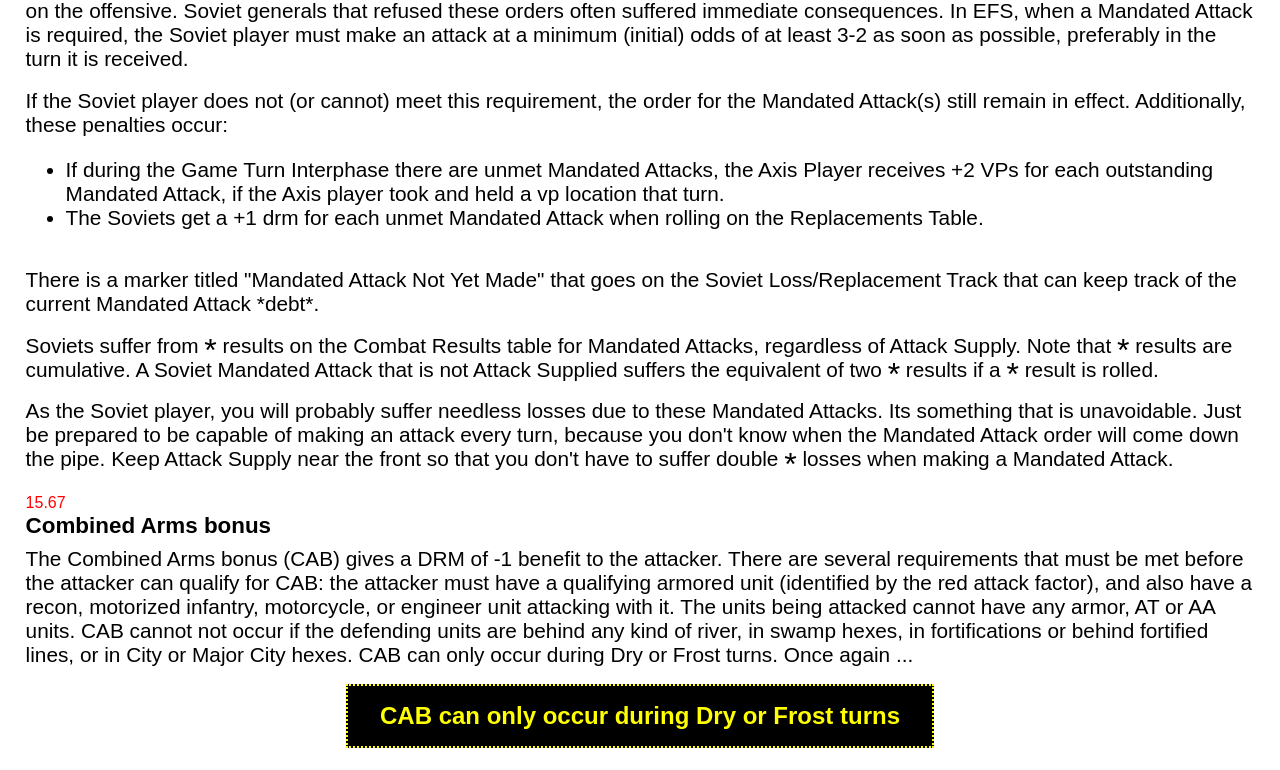
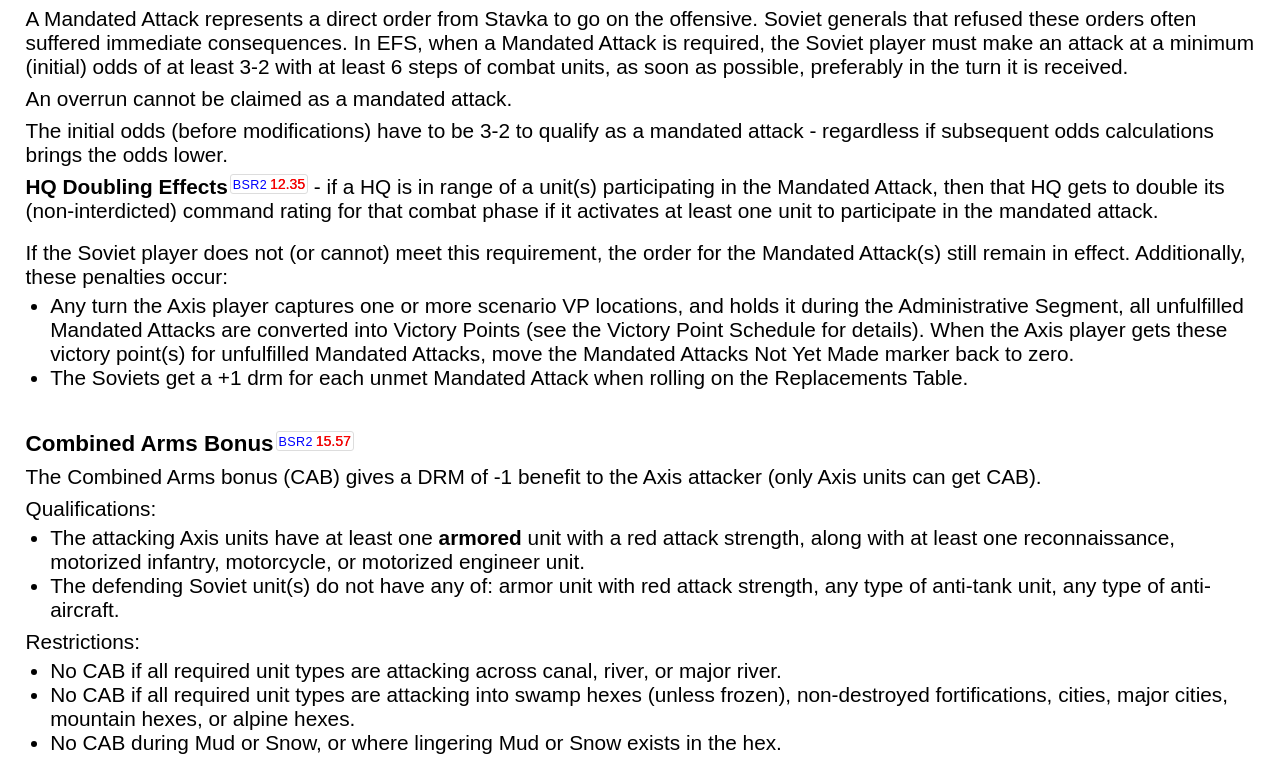
Before and after one commit to cserret/wargalley, a React (Create React App) app: page /efs/combat in a window 1280 px wide. Shown: the part 3150-3920 px from the top of the page. Built offline with nearby package versions, Linux system fonts and the light colour scheme.

Commit message:
updated Mandated Attack and CAB

```diff
--- a/src/Components/Efs/Combat/Combat.js
+++ b/src/Components/Efs/Combat/Combat.js
@@ -1,6 +1,6 @@
 import React from 'react';
 import ScrollToTopOnMount from "../../ScrollToTopOnMount";
-//import BsrLink from "../BsrLink/BsrLink";
+import BsrLink from "../BsrLink/BsrLink";
 import combat from "../../../images/efs/combat/combat.jpg";
 import map_combat1 from "../../../images/efs/combat/map_combat1.jpg";
 import map_combat2 from "../../../images/efs/combat/map_combat2.jpg";
@@ -121,39 +121,72 @@ const Combat = (props) => {
 
                 <div className="spacer2rem" />
                 <div className="subheader-image stalin">
-                    <span>12.4, 15.21</span>
-                    <div>Mandated Attack</div>
+                    <div>Mandated Attack<BsrLink page="29" rule="12.3" /></div>
                     <img src={joseph_stalin} alt="Joseph Stalin" />
                 </div>
                 <div className="spacer1rem" />
                 <p>
-                    The Soviet player may be obligated to make one or more Mandated Attacks during a turn. Typically these are received as a "special event" on the Soviet Replacements Table, which is rolled on each turn. A Mandated Attack represents a direct order from Stavka to go on the offensive. Soviet generals that refused these orders often suffered immediate consequences. In EFS, when a Mandated Attack is required, the Soviet player must make an attack at a minimum (initial) odds of at least 3-2 as soon as possible, preferably in the turn it is received.
+                    The Soviet player may be obligated to make one or more Mandated Attacks during a turn.
+                    Typically these are received as a "special event" on the Soviet Replacements Table, or they
+                    may be specified in the scenario rules.
+                    <div className="spacer0_5rem" />
+                    A Mandated Attack represents a direct order from Stavka to go on the offensive.
+                    Soviet generals that refused these orders often suffered immediate consequences.
+                    In EFS, when a Mandated Attack is required, the Soviet player must make an attack at a minimum (initial) odds of at least
+                    3-2 with at least 6 steps of combat units, as soon as possible, preferably in the turn it is received.
+                    <div className="spacer0_5rem" />
+                    An overrun cannot be claimed as a mandated attack.
+                    <div className="spacer0_5rem" />
+                    The initial odds (before modifications) have to be 3-2 to qualify as a mandated attack - regardless if subsequent odds calculations brings the odds lower.
+                    <div className="spacer0_5rem" />
+                    <b>HQ Doubling Effects</b><BsrLink page="30" rule="12.35" /> - if a HQ is in range of a unit(s) participating in the Mandated Attack, then that HQ
+                    gets to double its (non-interdicted) command rating for that combat phase if it activates at least one unit to participate
+                    in the mandated attack.
                 </p>
                 <div className="pdiv">
-                    If the Soviet player does not (or cannot) meet this requirement, the order for the Mandated Attack(s) still remain in effect. Additionally, these penalties occur:
-                    <ul>
+                    If the Soviet player does not (or cannot) meet this requirement, the order for the Mandated Attack(s) still remain in effect. Additionally,
+                    these penalties occur:
+                    <ul className="bare-ul">
                         <li>
-                            If during the Game Turn Interphase there are unmet Mandated Attacks, the Axis Player receives +2 VPs for each outstanding Mandated Attack, if the Axis player took and held a vp location that turn.
+                            Any turn the Axis player captures one or more scenario VP locations, and holds it during the Administrative Segment, all
+                            unfulfilled Mandated Attacks are converted into Victory Points (see the Victory Point Schedule for details). When the Axis player
+                            gets these victory point(s) for unfulfilled Mandated Attacks, move the Mandated Attacks Not Yet Made marker back to zero.
                         </li>
                         <li>The Soviets get a +1 drm for each unmet Mandated Attack when rolling on the Replacements Table.</li>
                     </ul>
                 </div>
-                <p>
-                    There is a marker titled "Mandated Attack Not Yet Made" that goes on the Soviet Loss/Replacement Track that can keep track of the current Mandated Attack *debt*.
-                </p>
-                <p>
-                    Soviets suffer from <span className="asterisk">*</span> results on the Combat Results table for Mandated Attacks, regardless of Attack Supply. Note that <span className="asterisk">*</span> results are cumulative. A Soviet Mandated Attack that is not Attack Supplied suffers the equivalent of two <span className="asterisk">*</span> results if a <span className="asterisk">*</span> result is rolled.
-                </p>
-                <p>
-                    As the Soviet player, you will probably suffer needless losses due to these Mandated Attacks. Its something that is unavoidable. Just be prepared to be capable of making an attack every turn, because you don't know when the Mandated Attack order will come down the pipe. Keep Attack Supply near the front so that you don't have to suffer double <span className="asterisk">*</span> losses when making a Mandated Attack.
-                </p>
+
 
                 <div className="subheader-rule">
-                    <span>15.67</span>
-                    Combined Arms bonus
+                    Combined Arms Bonus<BsrLink page="41" rule="15.57" />
                 </div>
 
-                <p>The Combined Arms bonus (CAB) gives a DRM of -1 benefit to the attacker. There are several requirements that must be met before the attacker can qualify for CAB: the attacker must have a qualifying armored unit (identified by the red attack factor), and also have a recon, motorized infantry, motorcycle, or engineer unit attacking with it. The units being attacked cannot have any armor, AT or AA units. CAB cannot not occur if the defending units are behind any kind of river, in swamp hexes, in fortifications or behind fortified lines, or in City or Major City hexes. CAB can only occur during Dry or Frost turns. Once again ...
+                <p>The Combined Arms bonus (CAB) gives a DRM of -1 benefit to the Axis attacker (only Axis units can get CAB).<br />
+                <div className="spacer0_5rem" />
+                    Qualifications:
+                    <ul className="bare-ul">
+                        <li>
+                            The attacking Axis units have at least one <b>armored</b> unit with a red attack strength, along with at least
+                            one reconnaissance, motorized infantry, motorcycle, or motorized engineer unit.
+                        </li>
+                        <li>The defending Soviet unit(s) do not have any of:
+                            armor unit with red attack strength,
+                            any type of anti-tank unit,
+                            any type of anti-aircraft.
+                        </li>
+                    </ul>
+                    <div className="spacer0_5rem" />
+                    Restrictions:
+                    <ul className="bare-ul">
+                        <li>
+                            No CAB if all required unit types are attacking across canal, river, or major river.
+                        </li>
+                        <li>No CAB if all required unit types are attacking into swamp hexes (unless frozen),
+                            non-destroyed fortifications, cities, major cities, mountain hexes, or alpine hexes.
+                        </li>
+                        <li>No CAB during Mud or Snow, or where lingering Mud or Snow exists in the hex.</li>
+                    </ul>
+
                 </p>
 
                 <div className="special-emphasis">
--- a/src/Components/Efs/Overview/Overview.js
+++ b/src/Components/Efs/Overview/Overview.js
@@ -3,7 +3,7 @@ import ScrollToTopOnMount from "../../ScrollToTopOnMount";
 //import BsrLink from "../BsrLink/BsrLink";
 import german_aircraft_big from "../../../images/efs/overview/german_aircraft_big.jpg";
 import german_artillery_big from "../../../images/efs/overview/german_artillery_big.jpg";
-import german_infantry_division_big from "../../../images/efs/overview/german_infantry_division_big.jpg";
+import german_infantry_division from "../../../images/efs/overview/german_infantry_division_120.png";
 import german_panzer_division from "../../../images/efs/overview/german_panzer_division.jpg";
 import german_supply_big from "../../../images/efs/overview/german_supply_big.jpg";
 import italian_infantry_division from "../../../images/efs/overview/italian_infantry_division.gif";
@@ -64,18 +64,18 @@ const Overview = (props) => {
                             <div className="image"><img src={soviet_infantry_division} alt="Soviet infantry division" /></div>
                             <div className="comment">
                                 A Soviet infantry division varies in strength.<br />
-                                This one has an attack strength of 4 and<br /> defense
-                                of 5. They have 2 or 3 steps.
+                                This one has an attack strength of 3 (first number) and<br />
+                                defense of 4 (second number). They have 2 or 3 steps.
                             </div>
                         </div>
                     </div><div>
 
                         <div className="title_img_comment_box">
                             <div className="title">GERMAN INFANTRY DIVISION</div>
-                            <div className="image"><img src={german_infantry_division_big} alt="German infantry division" /></div>
+                            <div className="image"><img src={german_infantry_division} alt="German infantry division" /></div>
                             <div className="comment">
                                 A German infantry division varies in strength.<br />
-                                This one has an attack strength of 8 and<br />
+                                This one has an attack strength of 7 and<br />
                                 defense of 9. They have 4 steps.
                             </div>
                         </div>
```
Also changed, not shown: src/images/efs/combat/combined_arms_bonus.jpg, src/images/efs/overview/german_infantry_division_120.png (added).
